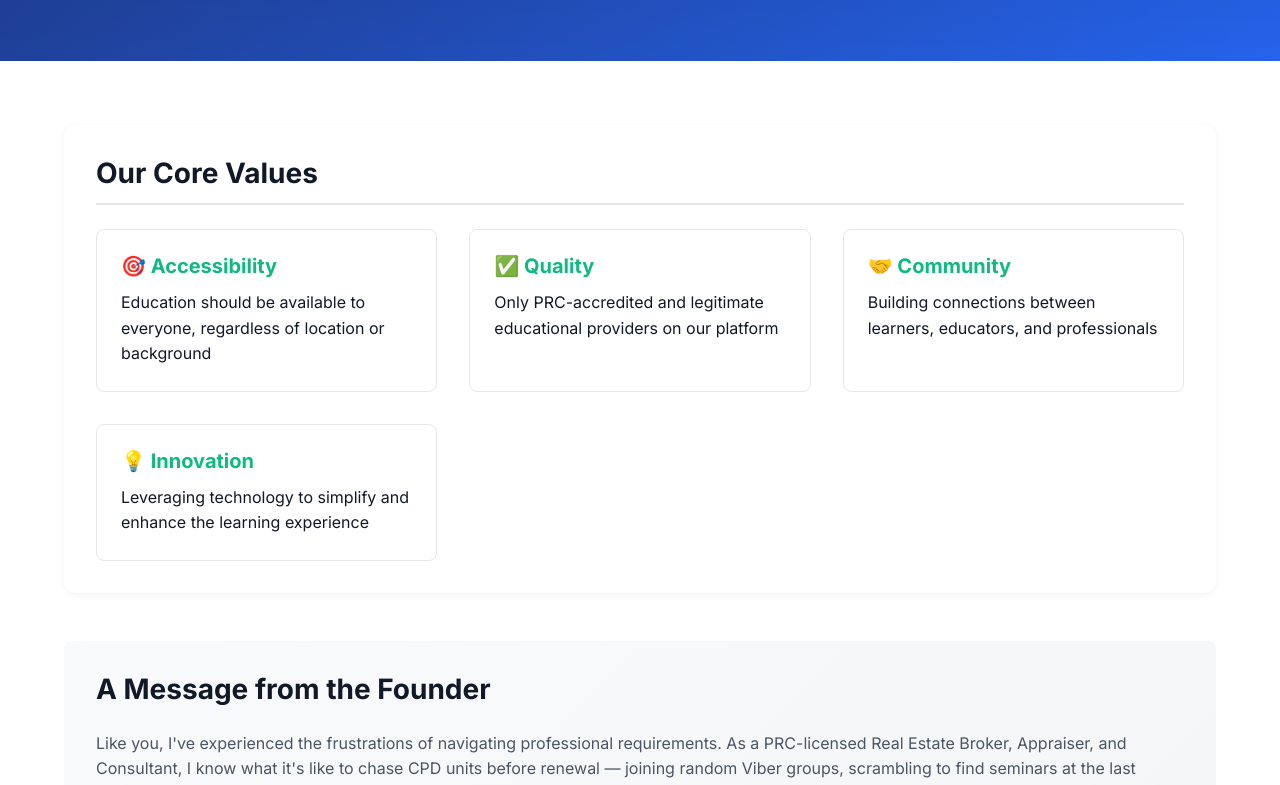
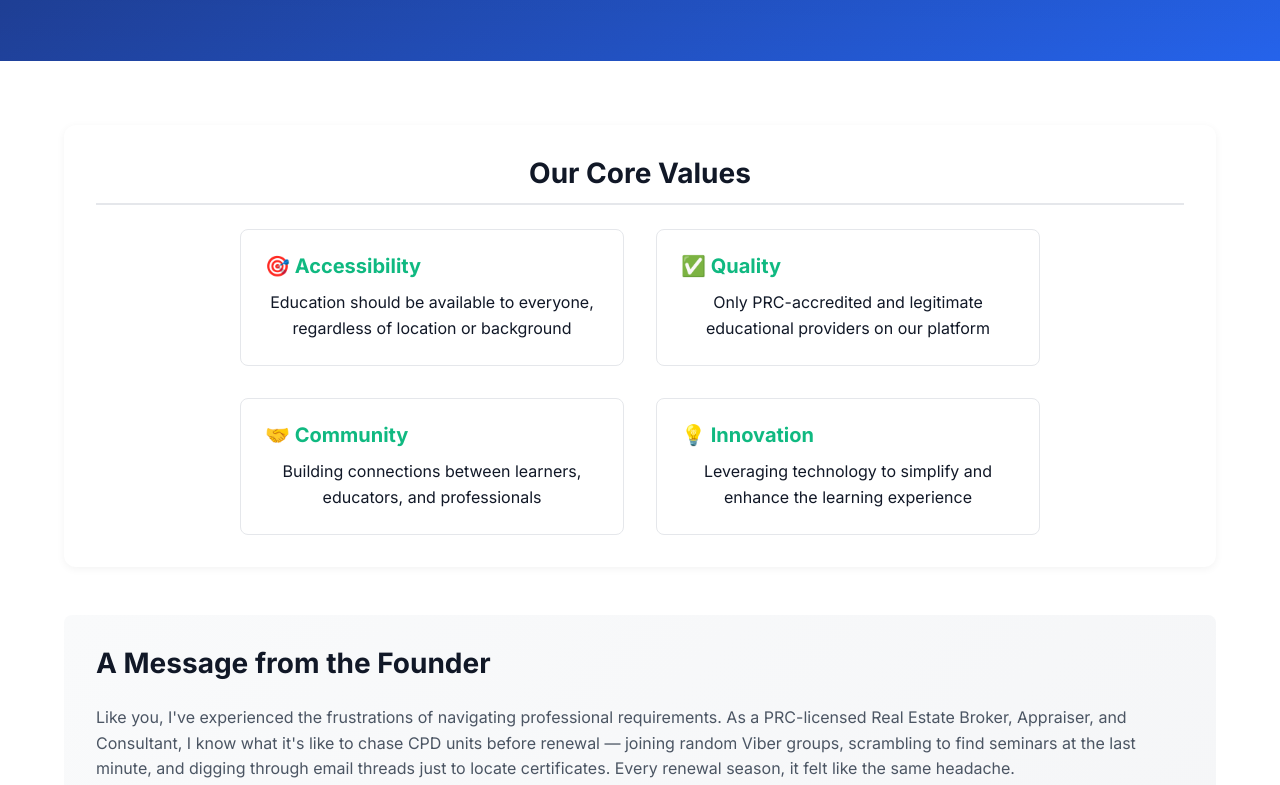
Before and after one commit to moostendorp/resp, a website: page public/about.html in a window 1280 px wide. Shown: the part 287-1072 px from the top of the page. Drawn offline with Linux system fonts and the light colour scheme.

Commit message:
centering corevalues

```diff
--- a/public/about.html
+++ b/public/about.html
@@ -68,9 +68,18 @@
 
             .values-grid {
                 display: grid;
-                grid-template-columns: repeat(auto-fit, minmax(250px, 1fr));
+                grid-template-columns: repeat(2, 1fr);
                 gap: 2rem;
                 margin-top: 1.5rem;
+                max-width: 800px;
+                margin-left: auto;
+                margin-right: auto;
+            }
+
+            @media (max-width: 768px) {
+                .values-grid {
+                    grid-template-columns: 1fr;
+                }
             }
 
             .value-item {
@@ -78,6 +87,7 @@
                 background: var(--gray-50);
                 border-radius: 8px;
                 border: 1px solid var(--gray-200);
+                text-align: center;
             }
 
             .value-item h3 {
@@ -132,8 +142,8 @@
         <section class="about-content">
             <div class="container">
                 <!-- Our Values -->
-                <div class="about-section">
-                    <h2>Our Core Values</h2>
+                <div class="about-section" style="text-align: center">
+                    <h2 style="text-align: center">Our Core Values</h2>
                     <div class="values-grid">
                         <div class="value-item">
                             <h3>🎯 Accessibility</h3>
```
